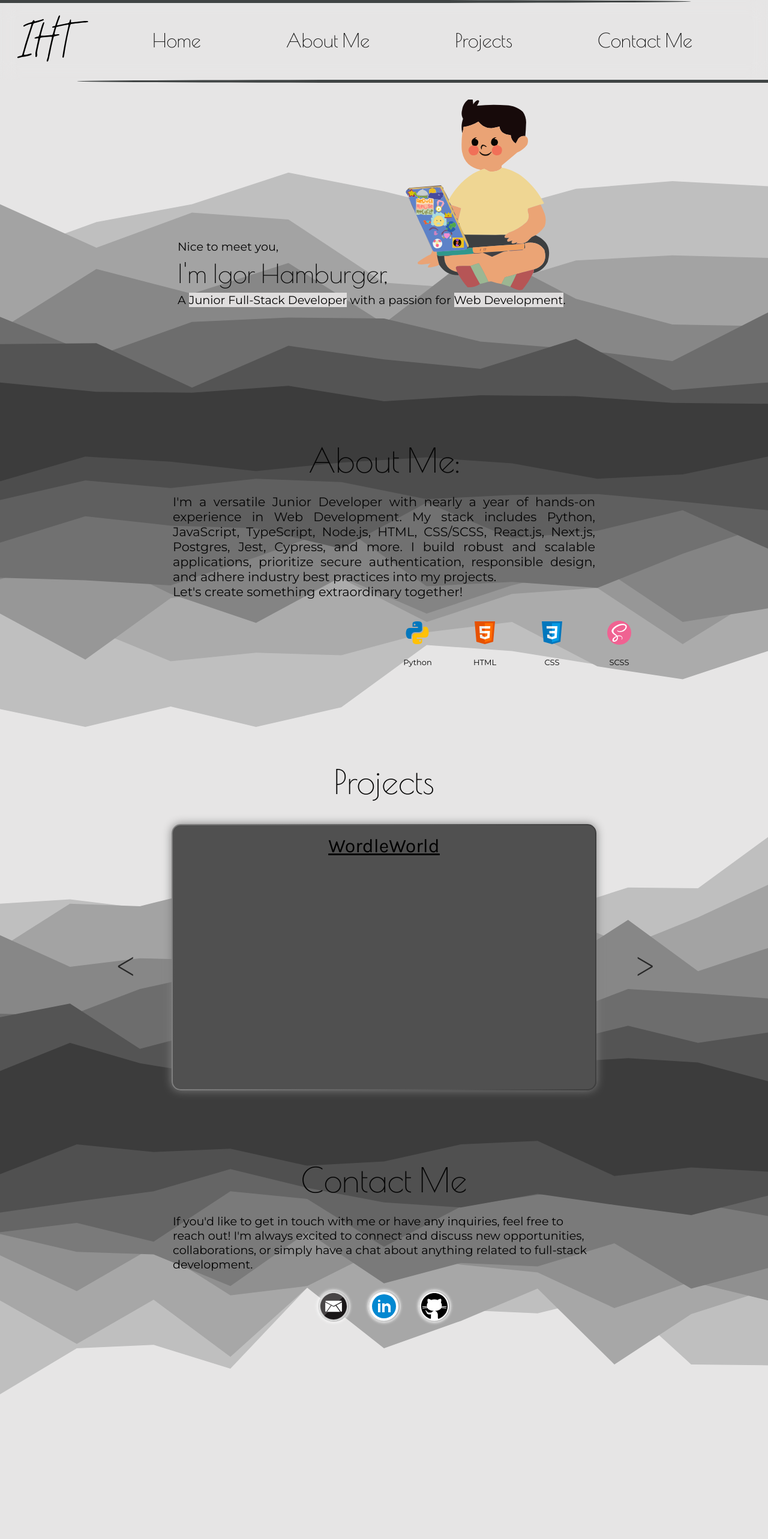
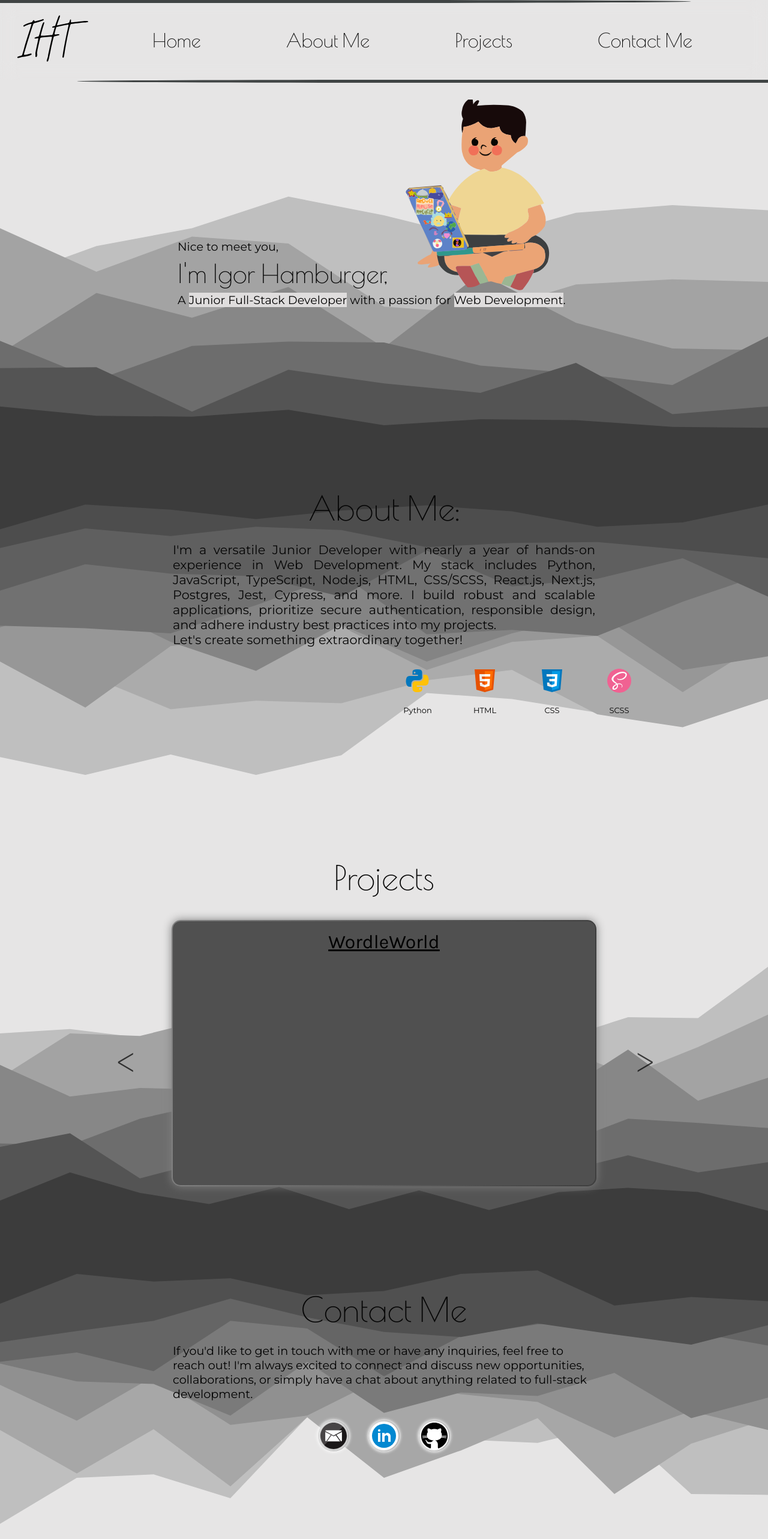
Before and after one commit to igor-ht/my-portfolio, a Next.js app in the folder client/: page / in a window 1280 px wide. Shown: the top 2566 px of the page at 60% size. Before the commit the page ends 2400 px from the top, so only its background shows below. Built offline with nearby package versions, Linux system fonts and the light colour scheme.

Commit message:
background images updated

```diff
--- a/client/src/app/components/Main/components/AboutMe/style.scss
+++ b/client/src/app/components/Main/components/AboutMe/style.scss
@@ -16,12 +16,13 @@
 }
 
 #about-me {
-  min-height: 35rem;
+  min-height: 30rem;
   width: 100dvw;
   background-image: url("/second-background.svg");
-  background-position: top;
+  background-position: center;
   background-repeat: no-repeat;
   background-size: cover;
+  aspect-ratio: 900/450;
   filter: invert(var(--filter));
 
   .title {
--- a/client/src/app/components/Main/components/ContactMe/style.scss
+++ b/client/src/app/components/Main/components/ContactMe/style.scss
@@ -2,9 +2,10 @@
   min-height: 30rem;
   width: 100dvw;
   background-image: url("/fourth-background.svg");
-  background-position: top;
+  background-position: center;
   background-repeat: no-repeat;
   background-size: cover;
+  aspect-ratio: 900/450;
   filter: invert(var(--filter));
 
   .title {
--- a/client/src/app/components/Main/components/Home/style.scss
+++ b/client/src/app/components/Main/components/Home/style.scss
@@ -1,9 +1,10 @@
 #home {
-  min-height: 35rem;
+  min-height: 30rem;
   background-image: url("/first-background.svg");
   background-position: center;
   background-repeat: no-repeat;
   background-size: cover;
+  aspect-ratio: 900/450;
   filter: invert(var(--filter));
 
   .intro {
--- a/client/src/app/components/Main/components/Projects/style.scss
+++ b/client/src/app/components/Main/components/Projects/style.scss
@@ -1,11 +1,13 @@
 #projects {
-  min-height: 35rem;
+  min-height: 30rem;
   width: 100dvw;
   background-image: url("/third-background.svg");
-  background-position: bottom;
+  background-position: center;
   background-repeat: no-repeat;
   background-size: cover;
+  aspect-ratio: 900/450;
   filter: invert(var(--filter));
+
 
   .title {
     font-size: 3.5rem;
@@ -21,6 +23,7 @@
     margin: auto;
     display: grid;
     grid-template-columns: 0.5fr 2fr 0.5fr;
+    margin-bottom: 8rem;
 
     span {
       display: grid;
```
